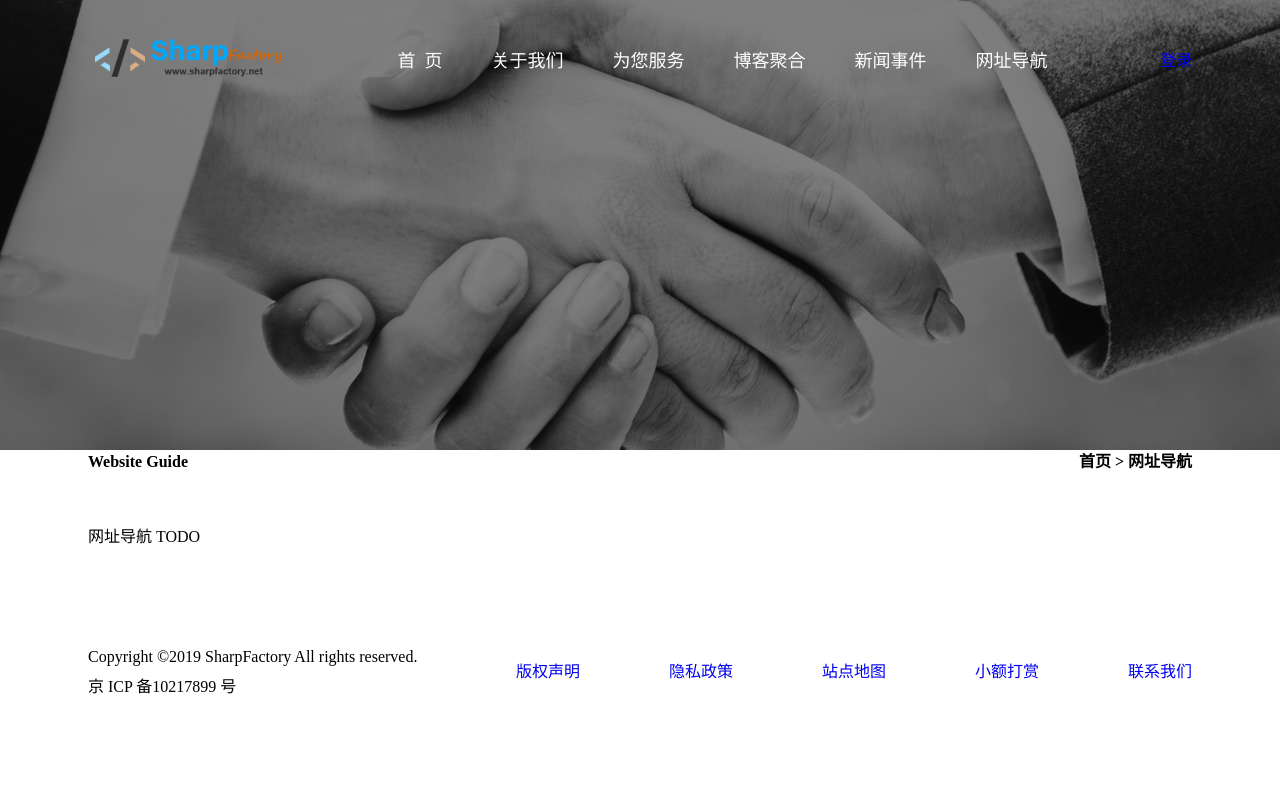
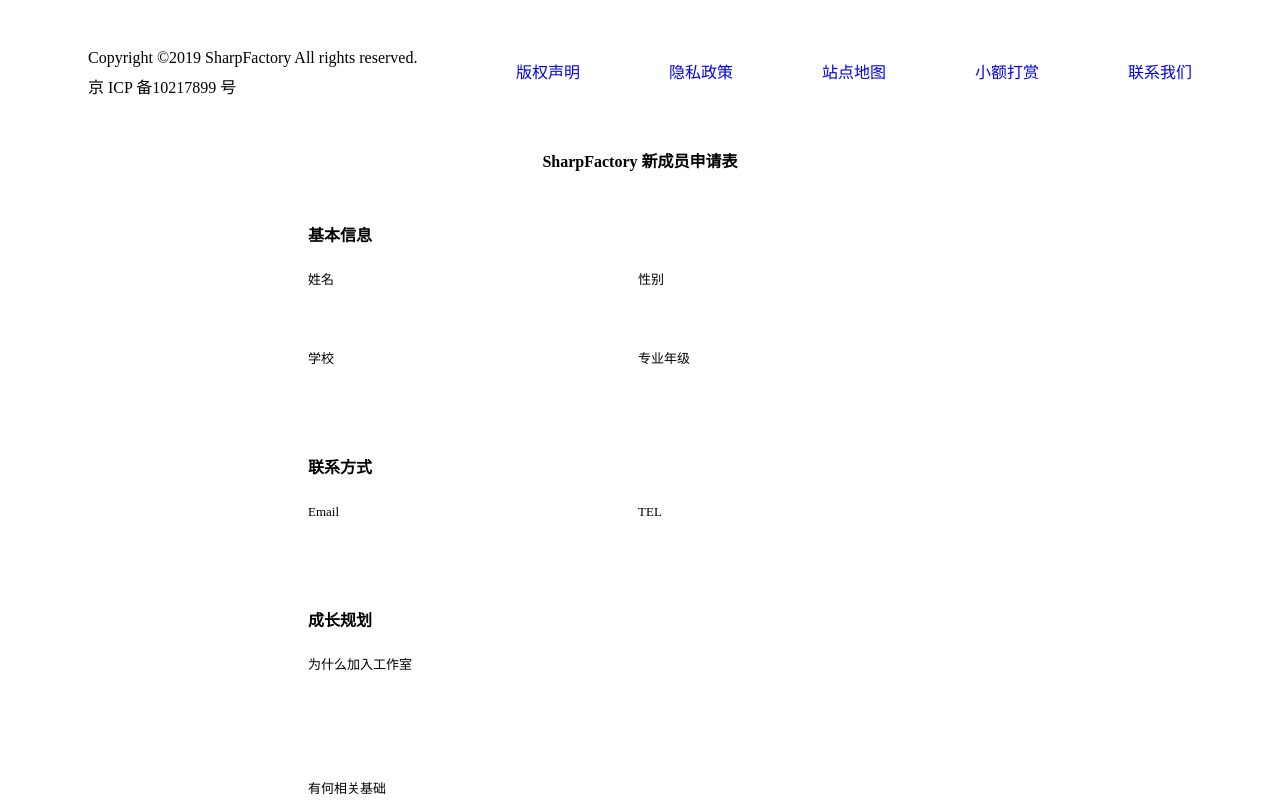
Before and after one commit to Atlantis-Brook/SharpFactory, a Vue app: page /join in a window 1280 px wide. Shown: the top 800 px of the page. Built offline with nearby package versions, Linux system fonts and the light colour scheme; a small style sheet from the web is missing.

Commit message:
'完成加入我们申请表单'

```diff
--- a/index.html
+++ b/index.html
@@ -4,7 +4,7 @@
     <meta charset="utf-8">
     <meta name="viewport" content="width=device-width,initial-scale=1.0">
     <title>SharpFactory</title>
-    <link rel="stylesheet" href="//at.alicdn.com/t/font_1356930_m6ad6qaf0d.css">
+    <link rel="stylesheet" href="//at.alicdn.com/t/font_1356930_4fqby0rzrc5.css">
   </head>
   <body>
     <div id="app"></div>
--- a/src/App.vue
+++ b/src/App.vue
@@ -31,6 +31,7 @@ html
   color $font-color
   line-height 1.5em
   background-color $main-bgcolor
+  overflow-x hidden
 body
   margin 0
   min-height 100vh
--- a/src/assets/js/data.js
+++ b/src/assets/js/data.js
@@ -29,7 +29,7 @@ const loadPrompt = {
 }
 
 // 页面滑动距离，显示“返回顶部”按钮
-const backTopX = 500
+const backTopX = 200
 
 // 点击“随便看看”按钮，页面滑动距离
 const browseX = 760
--- a/src/components/common/BackTop.vue
+++ b/src/components/common/BackTop.vue
@@ -41,7 +41,7 @@ export default {
   mounted () {
     window.addEventListener('scroll', this.isShow)
   },
-  willDestroy () {
+  beforeDestroy () {
     window.removeEventListener('scroll', this.isShow)
   }
 }
--- a/src/views/Join.vue
+++ b/src/views/Join.vue
@@ -3,42 +3,175 @@
   路由：/join
 -->
 <template>
-<div>
-  <base-header v-bind="headerData" />
-  <main id="join">
-    <page-info v-bind="pageInfo" />
-    <div class="module">
-      <div class="container">
-        网址导航 TODO
+<div id="join">
+  <div class="module">
+    <form class="form">
+      <h2>SharpFactory 新成员申请表</h2>
+      <section>
+        <div>基本信息</div>
+        <label><span>{{ word.name }}</span><input type="text" v-model="form.name"></label>
+        <label><span>{{ word.gender }}</span><input type="text" v-model="form.gender"></label>
+        <br>
+        <label><span>{{ word.school }}</span><input type="text"  v-model="form.school"></label>
+        <label><span>{{ word.grade }}</span><input type="text"  v-model="form.grade"></label>
+      </section>
+      <section>
+        <div>联系方式</div>
+        <label><span>{{ word.email }}</span><input type="text"  v-model="form.email"></label>
+        <label><span>{{ word.tel }}</span><input type="text"  v-model="form.tel"></label>
+      </section>
+      <section>
+        <div>成长规划</div>
+        <label><span>{{ word.whyJoin }}</span><textarea rows="3"  v-model="form.whyJoin" /></label>
+        <label><span>{{ word.whatKnown }}</span><textarea rows="3"  v-model="form.whatKnown" /></label>
+        <label><span>{{ word.whatWillGet }}</span><textarea rows="3"  v-model="form.whatWillGet" /></label>
+      </section>
+      <div class="button">
+        <span class="submit" @click="submit()">提交</span>
+        <span class="reset" @click="reset()">重置</span>
       </div>
+    </form>
+    <div title="返回" class="close" @click="close()">
+      <i class="iconfont icon-guanbi"></i>
     </div>
-  </main>
+  </div>
 </div>
 </template>
 
 <script>
-import { guidePageInfo } from '@/assets/js/data.js'
-
-import Header from '@/components/common/Header'
-import PageInfo from '@/components/common/PageInfo'
-
-import HeaderBgImg from '@/assets/images/headerbg-service.jpg'
-
 export default {
   name: 'JoinPage',
-  components: { BaseHeader: Header, PageInfo },
   data () {
     return {
-      headerData: {
-        bgImgURL: HeaderBgImg,
-        ...guidePageInfo.slogan
+      word: {
+        name: '姓名',
+        gender: '性别',
+        school: '学校',
+        grade: '专业年级',
+        email: 'Email',
+        tel: 'TEL',
+        whyJoin: '为什么加入工作室',
+        whatKnown: '有何相关基础',
+        whatWillGet: '加入工作室后，希望能收获什么'
       },
-      pageInfo: guidePageInfo.info
+      form: {
+        name: '',
+        gender: '',
+        school: '',
+        grade: '',
+        email: '',
+        tel: '',
+        whyJoin: '',
+        whatKnown: '',
+        whatWillGet: ''
+      }
+    }
+  },
+  methods: {
+    /**
+     * 验证字段全部填写
+     *
+     * return:
+     *  有未填写字段：第一个未填写字段的键值
+     *  无未填写字段：false
+     */
+    verification () {
+      for (const key in this.form) {
+        if (this.form.hasOwnProperty(key)) {
+          const value = this.form[key]
+          if (value.trim() === '') return key
+        }
+      }
+      return false
+    },
+    /**
+     * 提交
+     */
+    submit () {
+      const verif = this.verification()
+      if (verif) {
+        window.alert(`请填写 ${this.word[verif]}！`)
+        return
+      }
+      // TODO 将填写数据提交到后台
+    },
+    /**
+     * 重置
+     */
+    reset () {
+      for (const key in this.form)
+        if (this.form.hasOwnProperty(key)) this.form[key] = ''
+    },
+    /**
+     * 返回
+     */
+    close () {
+      this.$router.push('/')
     }
   }
 }
 </script>
 
 <style lang="stylus">
-
+#join
+  position absolute
+  top 0
+  left 0
+  width 100vw
+  min-height 100vh
+  background-color $main-bgcolor
+  .module
+    margin-top 50px
+    padding 100px 0
+    position relative
+  .close
+    position absolute
+    top 30px
+    right 30px
+    cursor pointer
+    color $main-color-2
+    transition color .7s
+    &:hover
+      color $main-color-1
+    i.iconfont
+      font-size 30px
+  form.form
+    width 664px
+    margin 0 auto
+    h2
+      font-size $sub-title-fsz
+      text-align center
+      margin-bottom 50px
+    .button
+      margin-top 70px
+      display flex
+      justify-content center
+      .submit
+        button()
+        margin-right 100px
+      .reset
+        button($main-color-2, $main-color-1)
+    section
+      div
+        font-weight 700
+        margin-top 50px
+      label
+        display inline-flex
+        flex-direction column
+        flex-wrap wrap
+        margin-right 60px
+        span
+          margin-top 20px
+          font-size 13px
+          color $placeholder-color
+        input,
+        textarea
+          border-bottom 1px solid $placeholder-color
+          padding 10px
+          width 250px
+          &:focus
+            border-color $font-color
+        textarea
+          width 580px
+          line-height 1.5em
 </style>
```
